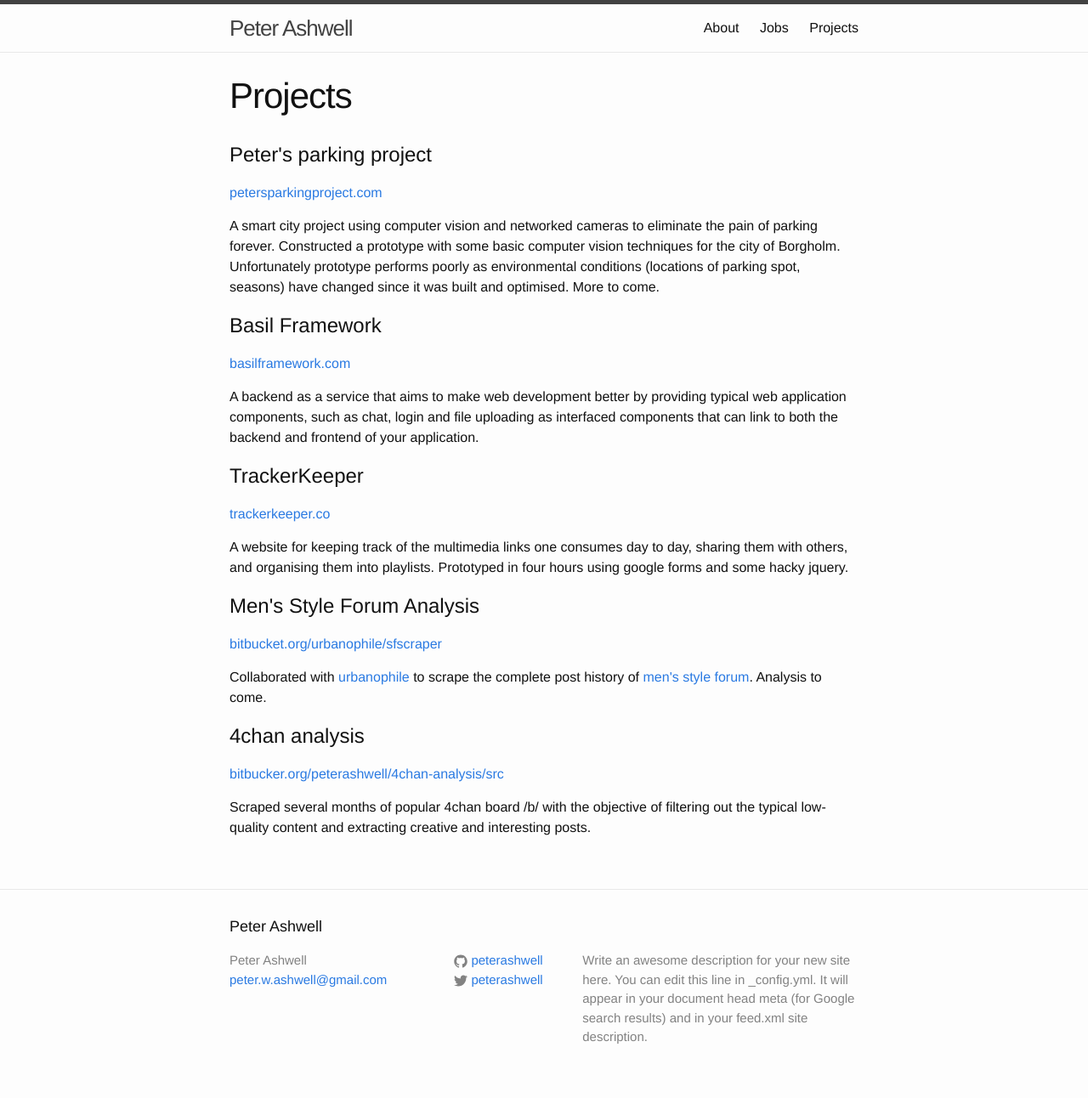
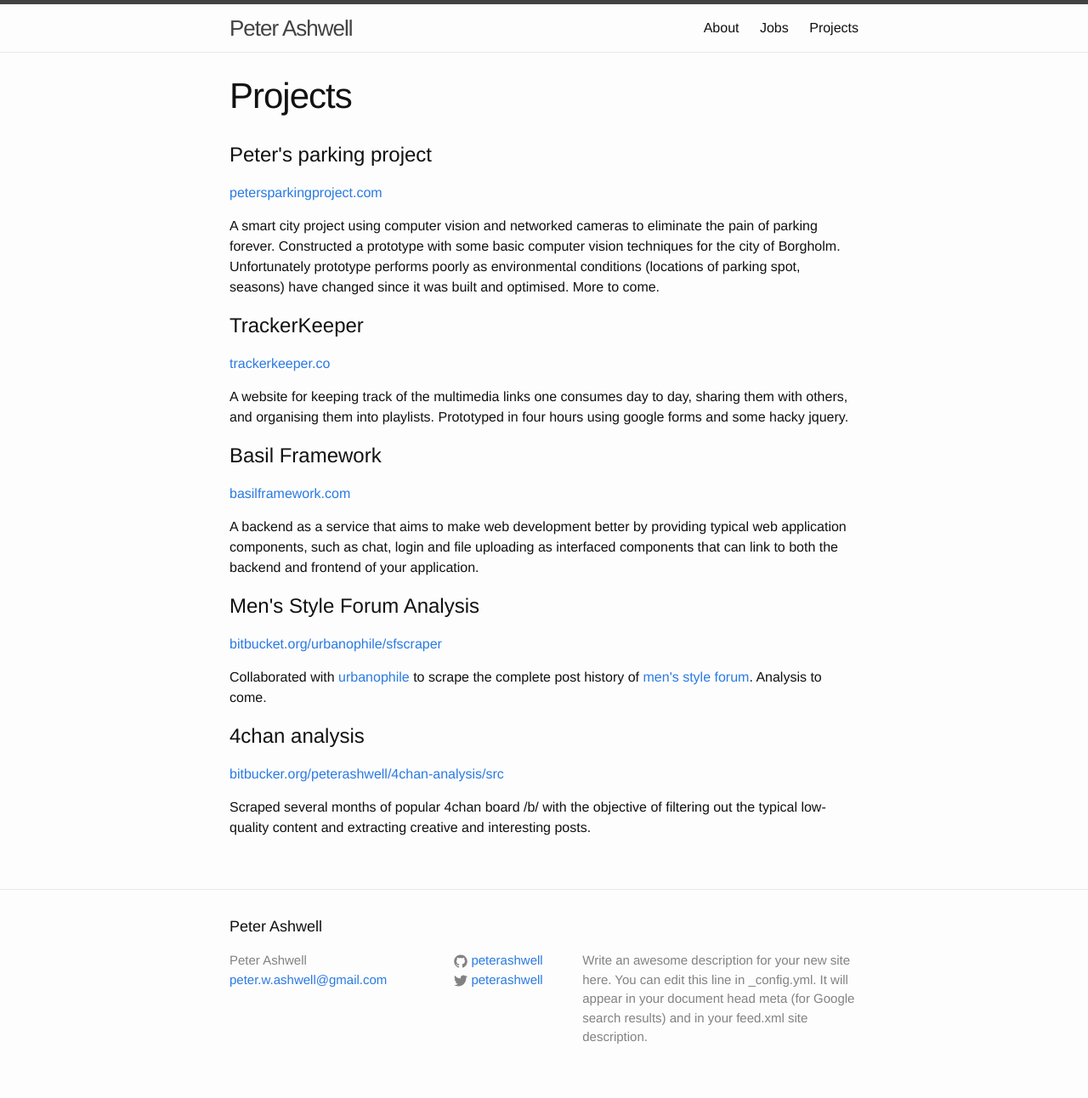
Before and after one commit to peterashwell/peterashwell.github.io, a Jekyll site: the page built from projects.md, in a window 1280 px wide. Shown: the whole page at 85% size. Built offline with Jekyll 4.4.1, drawn with Linux system fonts in a browser that asks for light colours.

```diff
--- a/projects.md
+++ b/projects.md
@@ -8,13 +8,13 @@ permalink: /projects/
 <a href="petersparkingproject.com">petersparkingproject.com</a>
 <p>A smart city project using computer vision and networked cameras to eliminate the pain of parking forever. Constructed a prototype with some basic computer vision techniques for the city of Borgholm. Unfortunately prototype performs poorly as environmental conditions (locations of parking spot, seasons) have changed since it was built and optimised. More to come.</p>
 
+<h1>TrackerKeeper</h1>
+<a href="http://trackerkeeper.co">trackerkeeper.co</a>
+<p>A website for keeping track of the multimedia links one consumes day to day, sharing them with others, and organising them into playlists. Prototyped in four hours using google forms and some hacky jquery.</p>
+
 <h1>Basil Framework</h1>
 <a href="http://basilframework.com">basilframework.com</a>
 <p>A backend as a service that aims to make web development better by providing typical web application components, such as chat, login and file uploading as interfaced components that can link to both the backend and frontend of your application.</p>
-
-<h1>TrackerKeeper</h1>
-<a href="http://trackerkeeper.co">trackerkeeper.co</a>
-<p>A website for keeping track of the multimedia links one consumes day to day, sharing them with others, and organising them into playlists. Prototyped in four hours using google forms and some hacky jquery.</p>
 
 <h1>Men's Style Forum Analysis</h1>
 <a href="https://bitbucket.org/urbanophile/sfscraper">bitbucket.org/urbanophile/sfscraper</a>
```
